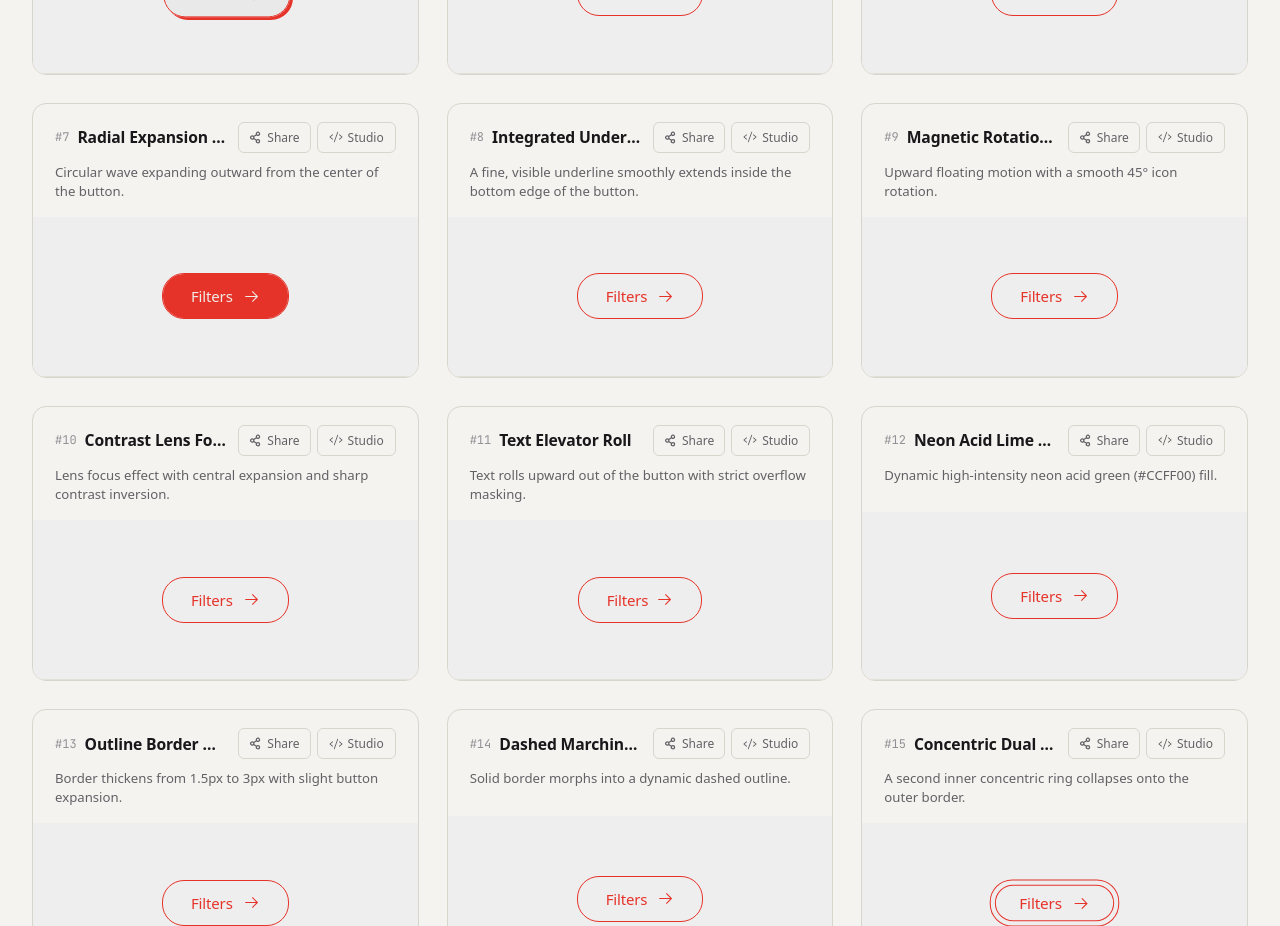
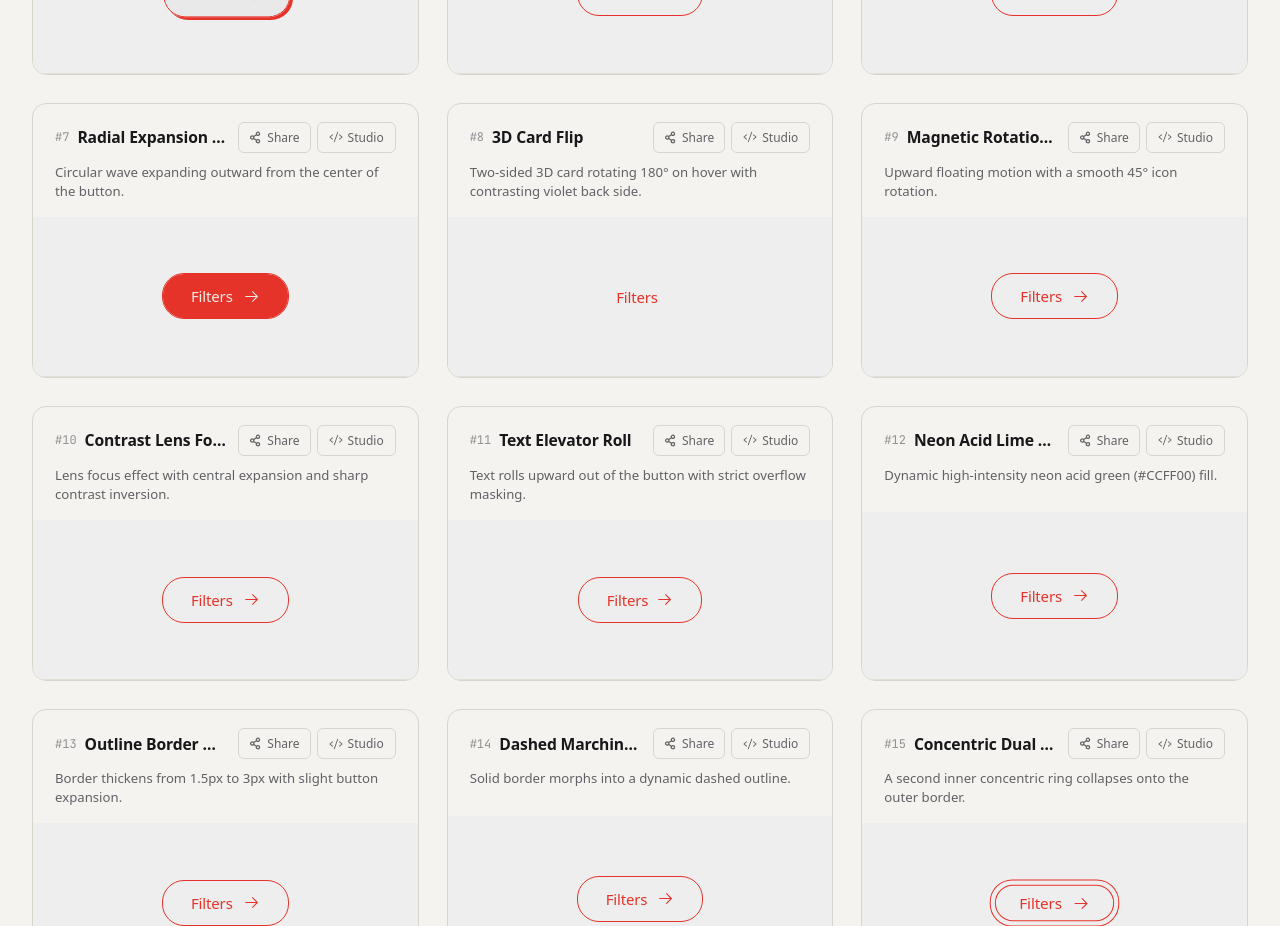
Before and after one commit to EdgarQuemere/hover-lab, a React (Vite) app: page / in a window 1280 px wide. Shown: the part 780-1706 px from the top of the page. Built offline with nearby package versions, Linux system fonts and the light colour scheme; a web font is replaced by a local one.

Commit message:
feat: replace effect 8 with 3D Flip Card animation

```diff
--- a/src/components/FocusSandbox.jsx
+++ b/src/components/FocusSandbox.jsx
@@ -270,9 +270,26 @@ export default function FocusSandbox({ effect, config, onClose, onOpenCode, t })
                       />
                     </svg>
                   )}
-                  {hasIcon && (isIconLeft || isIconOnly) && <SelectedIconComp className="btn-icon" size={18} weight={config.iconWeight} />}
-                  {!isIconOnly && <span>{customButtonText || 'Button'}</span>}
-                  {hasIcon && isIconRight && !isIconOnly && <SelectedIconComp className="btn-icon" size={18} weight={config.iconWeight} />}
+                  {currentEffect.className.includes('card-flip') ? (
+                    <div className="card-inner">
+                      <div className="card-front">
+                        {hasIcon && (isIconLeft || isIconOnly) && <SelectedIconComp className="btn-icon" size={18} weight={config.iconWeight} />}
+                        {!isIconOnly && <span>{customButtonText || 'Button'}</span>}
+                        {hasIcon && isIconRight && !isIconOnly && <SelectedIconComp className="btn-icon" size={18} weight={config.iconWeight} />}
+                      </div>
+                      <div className="card-back">
+                        {hasIcon && (isIconLeft || isIconOnly) && <SelectedIconComp className="btn-icon" size={18} weight={config.iconWeight} />}
+                        {!isIconOnly && <span>{customButtonText || 'Button'}</span>}
+                        {hasIcon && isIconRight && !isIconOnly && <SelectedIconComp className="btn-icon" size={18} weight={config.iconWeight} />}
+                      </div>
+                    </div>
+                  ) : (
+                    <>
+                      {hasIcon && (isIconLeft || isIconOnly) && <SelectedIconComp className="btn-icon" size={18} weight={config.iconWeight} />}
+                      {!isIconOnly && <span>{customButtonText || 'Button'}</span>}
+                      {hasIcon && isIconRight && !isIconOnly && <SelectedIconComp className="btn-icon" size={18} weight={config.iconWeight} />}
+                    </>
+                  )}
                 </button>
               </div>
 
--- a/src/components/HoverCard.jsx
+++ b/src/components/HoverCard.jsx
@@ -273,6 +273,19 @@ export default function HoverCard({
                 {hasIcon && isIconRight && !isIconOnly && iconElement('btn-icon-right')}
               </div>
             </>
+          ) : effect.className.includes('hover-card-flip') ? (
+            <div className="card-inner">
+              <div className="card-front">
+                {hasIcon && (isIconLeft || isIconOnly) && iconElement('btn-icon-left')}
+                {!isIconOnly && <span>{config.buttonText || 'Filtres'}</span>}
+                {hasIcon && isIconRight && !isIconOnly && iconElement('btn-icon-right')}
+              </div>
+              <div className="card-back">
+                {hasIcon && (isIconLeft || isIconOnly) && iconElement('btn-icon-left')}
+                {!isIconOnly && <span>{config.buttonText || 'Filtres'}</span>}
+                {hasIcon && isIconRight && !isIconOnly && iconElement('btn-icon-right')}
+              </div>
+            </div>
           ) : (
             <>
               {hasIcon && (isIconLeft || isIconOnly) && iconElement('btn-icon-left')}
--- a/src/data/hoverEffects.js
+++ b/src/data/hoverEffects.js
@@ -190,37 +190,51 @@ export const HOVER_EFFECTS = [
   },
   {
     id: 8,
-    name: '08. Soulignement Intégré',
+    name: '08. Carte 3D Pivotante',
     category: 'Monochrome B&W',
-    className: 'btn-hover-underline',
-    description: 'Une ligne de soulignement fine et visible s’étend proprement à l’intérieur du bouton.',
-    cssCode: `.btn-hover-underline {
-  position: relative;
-  overflow: hidden;
-  transition: background-color 0.3s ease, transform 0.25s ease;
+    className: 'btn-hover-card-flip',
+    description: 'Carte 3D recto-verso qui pivote à 180° au survol avec face arrière contrastée violette.',
+    cssCode: `.card {
+  width: 200px;
+  height: 250px;
+  margin: 1rem auto;
+  perspective: 1000px;
+  cursor: pointer;
 }
 
-.btn-hover-underline::after {
-  content: '';
-  position: absolute;
-  bottom: 5px;
-  left: 50%;
-  width: 0;
-  height: 2px;
-  background-color: var(--btn-color, #18181b);
-  transform: translateX(-50%);
-  transition: width 0.35s cubic-bezier(0.16, 1, 0.3, 1);
-  border-radius: 2px;
-  z-index: 2;
-  pointer-events: none;
+.card-inner {
+  position: relative;
+  width: 100%;
+  height: 100%;
+  transition: transform 0.6s;
+  transform-style: preserve-3d;
 }
 
-.btn-hover-underline:hover::after {
-  width: calc(100% - 24px);
+.card:hover .card-inner {
+  transform: rotateY(180deg);
 }
 
-.btn-hover-underline:hover {
-  transform: translateY(-2px);
+.card-front,
+.card-back {
+  position: absolute;
+  width: 100%;
+  height: 100%;
+  backface-visibility: hidden;
+  display: flex;
+  align-items: center;
+  justify-content: center;
+  border-radius: 0.5rem;
+}
+
+.card-front {
+  background: white;
+  border: 1px solid #e5e7eb;
+}
+
+.card-back {
+  background: #8b5cf6;
+  color: white;
+  transform: rotateY(180deg);
 }`
   },
   {
--- a/src/data/translations.js
+++ b/src/data/translations.js
@@ -116,8 +116,8 @@ export const TRANSLATIONS = {
     effect_7_desc: 'Circular wave expanding outward from the center of the button.',
     effect_7_cat: 'Monochrome B&W',
     // Effect 8
-    effect_8_name: '08. Integrated Underline',
-    effect_8_desc: 'A fine, visible underline smoothly extends inside the bottom edge of the button.',
+    effect_8_name: '08. 3D Card Flip',
+    effect_8_desc: 'Two-sided 3D card rotating 180° on hover with contrasting violet back side.',
     effect_8_cat: 'Monochrome B&W',
     // Effect 9
     effect_9_name: '09. Magnetic Rotation Float',
@@ -298,8 +298,8 @@ export const TRANSLATIONS = {
     effect_7_desc: 'Vague circulaire s’agrandissant depuis le centre du bouton.',
     effect_7_cat: 'Monochrome B&W',
     // Effect 8
-    effect_8_name: '08. Soulignement Intégré',
-    effect_8_desc: 'Une ligne de soulignement fine et visible s’étend proprement à l’intérieur du bouton.',
+    effect_8_name: '08. Carte 3D Pivotante',
+    effect_8_desc: 'Carte 3D recto-verso qui pivote à 180° au survol avec face arrière contrastée violette.',
     effect_8_cat: 'Monochrome B&W',
     // Effect 9
     effect_9_name: '09. Rotation Magnétique',
@@ -476,8 +476,8 @@ export const TRANSLATIONS = {
     effect_7_desc: 'Onda circular que se expande desde el centro del botón.',
     effect_7_cat: 'Monochrome B&W',
     // Effect 8
-    effect_8_name: '08. Subrayado Integrado',
-    effect_8_desc: 'Una línea de subrayado fina y limpia se extiende dentro del botón.',
+    effect_8_name: '08. Tarjeta 3D Giratoria',
+    effect_8_desc: 'Tarjeta 3D de dos caras que gira 180° al pasar el ratón con reverso violeta contrastado.',
     effect_8_cat: 'Monochrome B&W',
     // Effect 9
     effect_9_name: '09. Rotación Magnética',
@@ -654,8 +654,8 @@ export const TRANSLATIONS = {
     effect_7_desc: 'Kreisförmige Welle, die sich aus der Mitte der Schaltfläche ausbreitet.',
     effect_7_cat: 'Monochrome B&W',
     // Effect 8
-    effect_8_name: '08. Integrierte Unterstreichung',
-    effect_8_desc: 'Eine feine, sichtbare Unterstreichungslinie dehnt sich sauber im Inneren aus.',
+    effect_8_name: '08. 3D-Karten-Flip',
+    effect_8_desc: 'Zweiseitige 3D-Karte, die sich beim Hovern um 180° dreht mit kontrastreicher violetter Rückseite.',
     effect_8_cat: 'Monochrome B&W',
     // Effect 9
     effect_9_name: '09. Magnetische Schwebelocation',
--- a/src/styles/effects/effect-08-underline.css
+++ b/src/styles/effects/effect-08-underline.css
@@ -1,41 +1,50 @@
-/* 08. Soulignement Intégré (Inner Underline) */
-.btn-hover-underline {
+/* ==========================================================================
+   Effect 08: 3D Flip Recto-Verso (3D Card Flip)
+   ========================================================================== */
+
+.btn-hover-card-flip {
+  perspective: 1000px;
   position: relative;
-  overflow: hidden;
-  transition: background-color 0.3s ease, transform 0.25s ease;
+  background-color: transparent !important;
+  border: none !important;
+  box-shadow: none !important;
 }
 
-.btn-hover-underline::after {
-  content: '';
-  position: absolute;
-  bottom: 5px;
-  left: 50%;
-  width: 0;
-  height: 2px;
-  background-color: var(--btn-color, #18181b);
-  transform: translateX(-50%);
-  transition: width 0.35s cubic-bezier(0.16, 1, 0.3, 1);
-  border-radius: 2px;
-  z-index: 2;
-  pointer-events: none;
+.btn-hover-card-flip .card-inner {
+  position: relative;
+  width: 100%;
+  height: 100%;
+  transition: transform 0.6s cubic-bezier(0.16, 1, 0.3, 1);
+  transform-style: preserve-3d;
 }
 
-.btn-hover-underline:hover::after,
-.btn-hover-underline.is-auto-hovered::after {
-  width: calc(100% - 24px);
+.btn-hover-card-flip:hover .card-inner,
+.btn-hover-card-flip.is-auto-hovered .card-inner {
+  transform: rotateY(180deg);
 }
 
-.btn-hover-underline:hover,
-.btn-hover-underline.is-auto-hovered {
-  transform: translateY(-2px);
-  background-color: rgba(24, 24, 27, 0.04);
+.btn-hover-card-flip .card-front,
+.btn-hover-card-flip .card-back {
+  position: absolute;
+  inset: 0;
+  width: 100%;
+  height: 100%;
+  backface-visibility: hidden;
+  display: flex;
+  align-items: center;
+  justify-content: center;
+  gap: 8px;
+  border-radius: inherit;
 }
 
-.canvas-dark .btn-hover-underline::after {
-  background-color: #ffffff;
+.btn-hover-card-flip .card-front {
+  background: #ffffff;
+  color: var(--btn-color, #18181b);
+  border: 1px solid #e5e7eb;
 }
 
-.canvas-dark .btn-hover-underline:hover,
-.canvas-dark .btn-hover-underline.is-auto-hovered {
-  background-color: rgba(255, 255, 255, 0.08);
+.btn-hover-card-flip .card-back {
+  background: #8b5cf6;
+  color: #ffffff;
+  transform: rotateY(180deg);
 }
```
